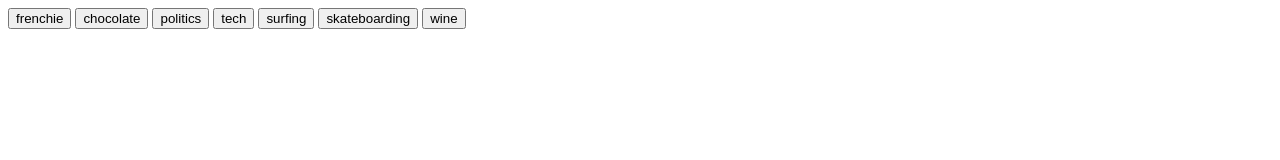
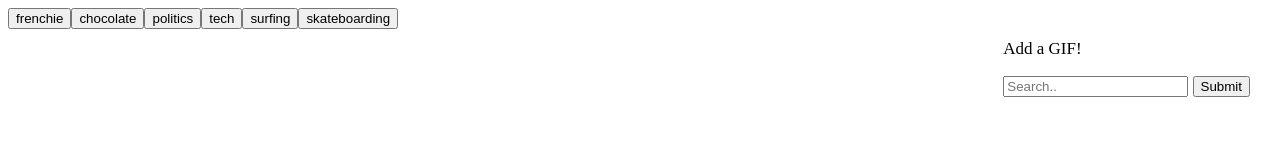
Before and after one commit to chuckthefrenchie/GifTastic, a plain HTML site: page index.html in a window 1280 px wide. Drawn offline with nearby package versions, Linux system fonts and the light colour scheme.

Commit message:
updated js, onclick event working, search button working

```diff
--- a/index.html
+++ b/index.html
@@ -4,31 +4,80 @@
 <head>
   <meta charset="utf-8">
   <title>Topics</title>
+  <style>
+    #search {
+      float: right;
+      padding: 6px;
+      border: none;
+      margin-top: 8px;
+      margin-right: 16px;
+      font-size: 17px;
+    }
+  </style>
 </head>
 
 <body>
-    <button data-topics="frenchie">frenchie</button>
-    <button data-topics="chocolate">chocolate</button>
-    <button data-topics="politics">politics</button>
-    <button data-topics="tech">tech</button>
-    <button data-topics="surfing">surfing</button>
-    <button data-topics="skateboarding">skateboarding</button>
-    <button data-topics="wine">wine</button>
+  <!-- create a form for Search -->
+  <div id="search">
+    <p>Add a GIF!</p>
+    <input id="newTopic" type="text" placeholder="Search..">
+    <button id= "submitButton">Submit</button>
+  </div>
+  <!--- users Input tag + button +listers on the button -->
+
+  <!--- push value to array, render button-->
+
+  <div id="newButtons">
+  </div>
   <div id="gifs-appear-here">
   </div>
 
   <script src="https://cdnjs.cloudflare.com/ajax/libs/jquery/3.2.1/jquery.min.js"></script>
 
   <script type="text/javascript">
-        $("button").on("click", function() {
-          var topics = $(this).attr("data-topics");
 
+
+  var topics = ["frenchie", "chocolate", "politics", "tech", "surfing", "skateboarding"]
+
+  // console.log(topics)
+
+
+
+
+
+    //submit button functionality
+    $("#submitButton").on("click", function() {
+      var userInput = $("#newTopic").val();
+      topics.push(userInput);
+      addButtons();
+    });
+
+
+    function addButtons() {
+      $("#newButtons").empty();
+      for (var i = 0; i < topics.length; i++) {
+        // document.getElementById("newButtons").innerHTML += "<button data-topics=" + topics[i] + ">" + topics[i] + "</button>";
+        var currentButton = $("<button>");
+          currentButton.attr("data-topics", topics[i]);
+          currentButton.text(topics[i]);
+          currentButton.on('click', btnClick);
+          $("#newButtons").append(currentButton);
+      }
+    }
+
+    addButtons();
+
+    function btnClick () {
+      var topics = $(this).attr("data-topics"); //need to catch the element the user is clicking on, right now it is undefined  !!!!!!
+      console.log($(this))
+      console.log(topics)
       var queryURL = "https://api.giphy.com/v1/gifs/search?q=" +
         topics + "&api_key=oGtMo5Kd45OXskKdOuMmP0GolQoPOa9Z&limit=10"; // limit = 10 to limit the amount of gifs
+      // console.log(queryURL);
       $.ajax({
         url: queryURL,
         method: "GET"
-          }).then(function(response) {
+      }).then(function (response) {
         console.log(queryURL);
         console.log(response);
         var results = response.data;
@@ -40,9 +89,12 @@
           topicsDiv.append(p);
           topicsDiv.append(topicsImage);
           $("#gifs-appear-here").prepend(topicsDiv);
-              }
-            });
-        });
+
+        } // close for loop function
+
+      }); // to close response funtion
+    }// to close button function
+
   </script>
 
 
```
Also changed, not shown: 1 other file. Lines whose indentation alone changed are shown as unchanged.
